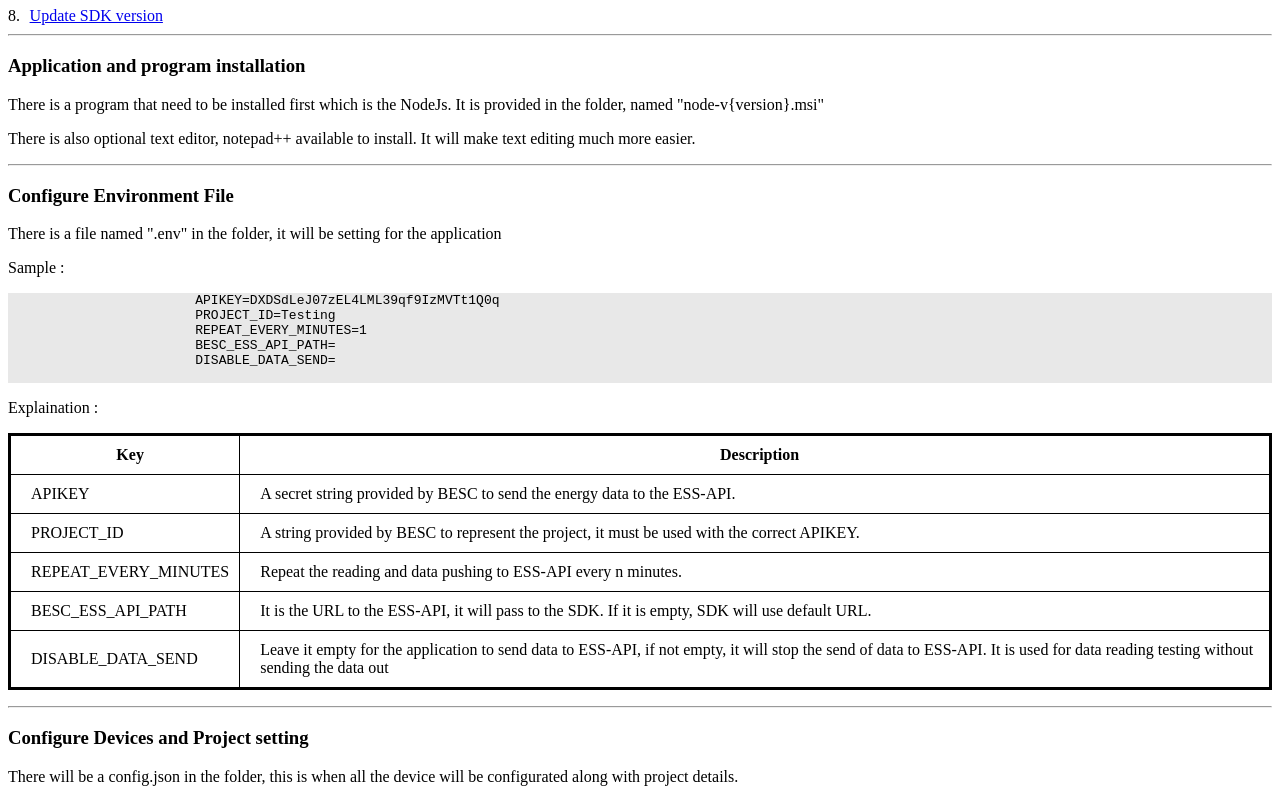
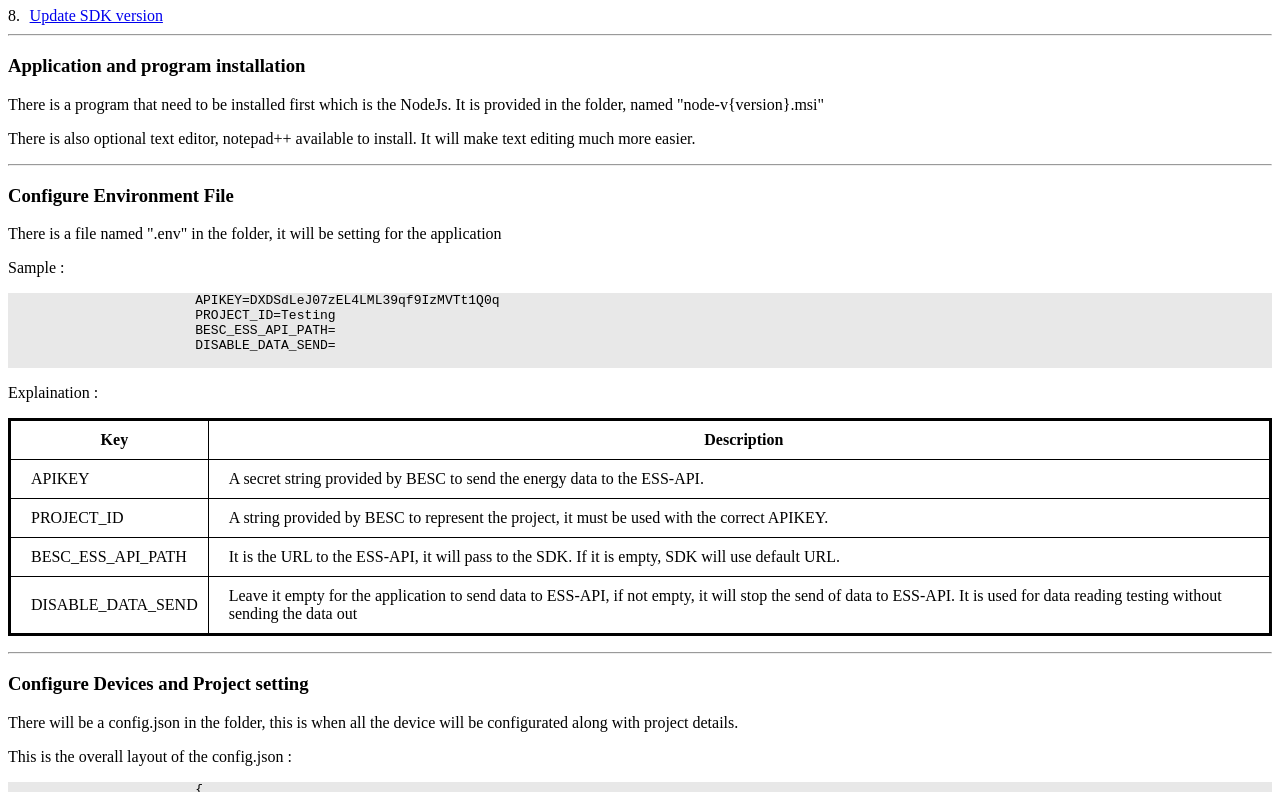
Before and after one commit to epc-blockchain/besc-modbus-integration-EE-direct, a website: page gateway_readme.html in a window 1280 px wide. Shown: the part 389-1181 px from the top of the page. Drawn offline with Linux system fonts and the light colour scheme.

Commit message:
remove repeat minute timer config

```diff
--- a/gateway_readme.html
+++ b/gateway_readme.html
@@ -83,7 +83,6 @@
 			<pre>
 			APIKEY=DXDSdLeJ07zEL4LML39qf9IzMVTt1Q0q
 			PROJECT_ID=Testing
-			REPEAT_EVERY_MINUTES=1
 			BESC_ESS_API_PATH=
 			DISABLE_DATA_SEND=
 			</pre>
@@ -101,10 +100,6 @@
 				<tr>
 					<td>PROJECT_ID</td>
 					<td>A string provided by BESC to represent the project, it must be used with the correct APIKEY.</td>
-				</tr>
-				<tr>
-					<td>REPEAT_EVERY_MINUTES</td>
-					<td>Repeat the reading and data pushing to ESS-API every n minutes.</td>
 				</tr>
 				<tr>
 					<td>BESC_ESS_API_PATH</td>
```
Also changed, not shown: task.js (+2 -6 lines), readme.md, 1 other file.
